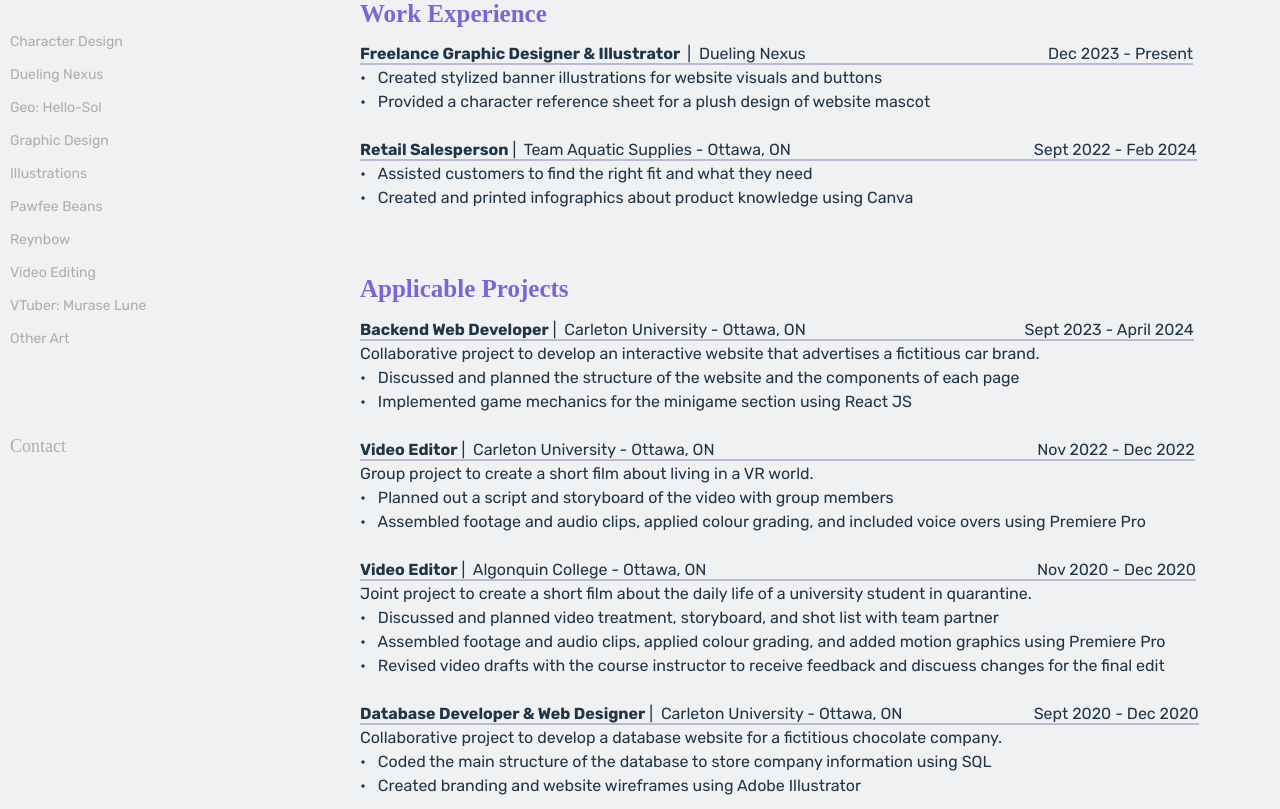
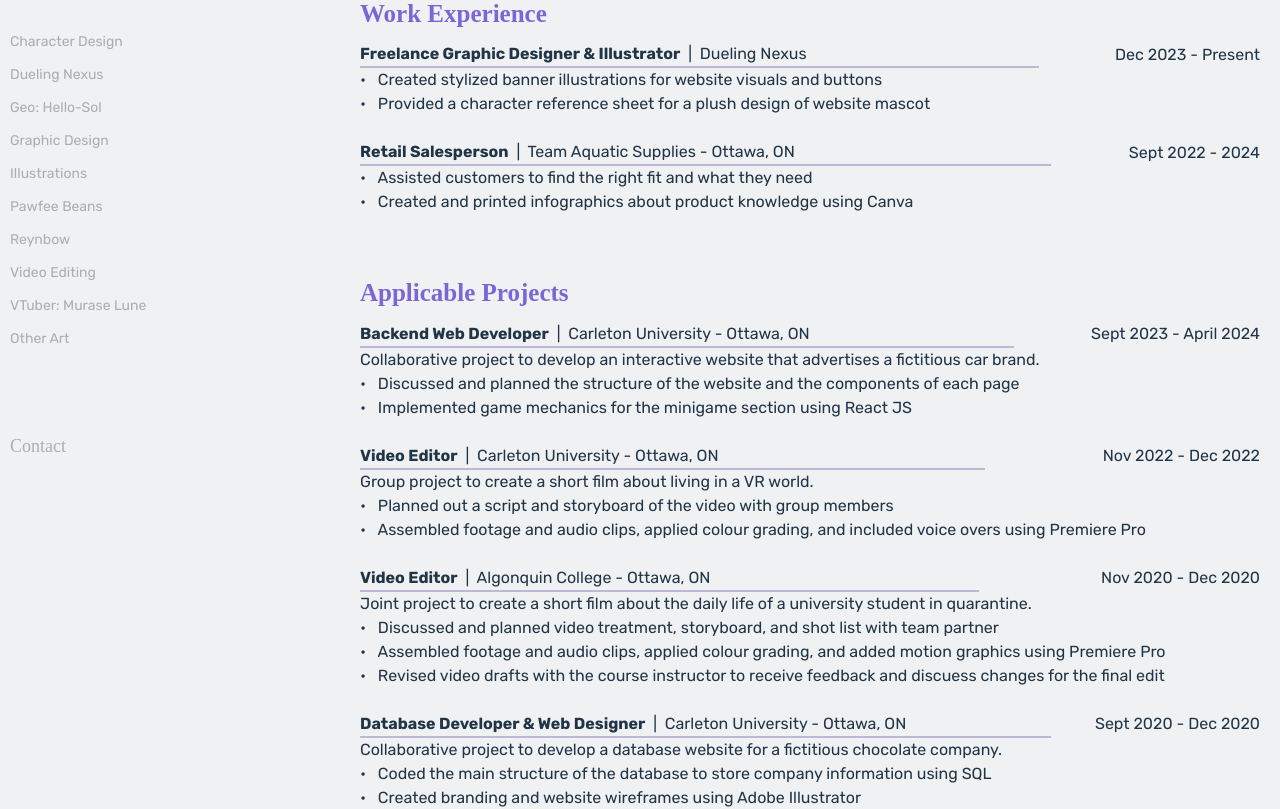
Before and after one commit to jaxque/portfolio, a React (Vite) app: page /portfolio/resume in a window 1280 px wide. Shown: the part 320-1129 px from the top of the page. Built offline with nearby package versions, Linux system fonts and the light colour scheme; a web font is replaced by a local one.

Commit message:
more resume formatting

```diff
--- a/src/pages/Resume.jsx
+++ b/src/pages/Resume.jsx
@@ -1,4 +1,5 @@
 import '../stylesheets/page.css'
+import '../stylesheets/resume.css'
 
 import { BackToTop } from './BackToTop'
 
@@ -20,22 +21,29 @@ function Resume() {
             <div className='sub_container'>
                 <div className='subheader'>Work Experience</div>
                 <div className='content'>
-                    <group style={{borderStyle:'none none solid none', borderWidth: 2, borderColor: '#bfb8d4'}}>
-                        <b>Freelance Graphic Designer & Illustrator </b >&nbsp;|&nbsp; Dueling Nexus
-                        &emsp; &emsp; &emsp; &emsp; &emsp; &emsp; &emsp; &emsp; &emsp; &emsp;
-                        &nbsp; &nbsp; &nbsp; &nbsp; &nbsp;
-                        Dec 2023 - Present
-                    </group><br/>
+                    <table>
+                        <tr>
+                            <th className='a'>Freelance Graphic Designer & Illustrator
+                                <group style={{textAlign: 'right', fontWeight: 400}}>
+                                &nbsp; |&nbsp; Dueling Nexus</group>
+                            </th>
+                            <th style={{textAlign: 'right', fontWeight: 400}}>Dec 2023 - Present</th>
+                        </tr>
+                    </table>
                     • &nbsp; Created stylized banner illustrations for website visuals and buttons <br/>
                     • &nbsp; Provided a character reference sheet for a plush design of website mascot
                 </div>
 <br/>
                 <div className='content'>
-                    <group style={{borderStyle:'none none solid none', borderWidth: 2, borderColor: '#bfb8d4'}}>
-                        <b>Retail Salesperson</b >&nbsp;|&nbsp; Team Aquatic Supplies - Ottawa, ON
-                        &emsp; &emsp; &emsp; &emsp; &emsp; &emsp; &emsp; &emsp; &emsp; &emsp; &emsp; &emsp;
-                        Sept 2022 - Feb 2024
-                    </group><br/>
+                    <table>
+                        <tr>
+                            <th className='a'>Retail Salesperson
+                                <group style={{textAlign: 'right', fontWeight: 400}}>
+                                &nbsp; |&nbsp; Team Aquatic Supplies - Ottawa, ON</group>
+                            </th>
+                            <th style={{textAlign: 'right', fontWeight: 400}}>Sept 2022 - 2024</th>
+                        </tr>
+                    </table>
                     • &nbsp; Assisted customers to find the right fit and what they need<br/>
                     • &nbsp; Created and printed infographics about product knowledge using Canva
                 </div>
@@ -45,35 +53,45 @@ function Resume() {
             <div className='sub_container'>
                 <div className='subheader'>Applicable Projects</div>
                 <div className='content'>
-                    <group style={{borderStyle:'none none solid none', borderWidth: 2, borderColor: '#bfb8d4'}}>
-                        <b>Backend Web Developer</b >&nbsp;|&nbsp; Carleton University - Ottawa, ON
-                        &emsp; &emsp; &emsp; &emsp; &emsp; &emsp; &emsp; &emsp; &emsp; &emsp; &nbsp; &nbsp;
-                        Sept 2023 - April 2024
-                    </group><br/>
+                    <table>
+                        <tr>
+                            <th className='a'>Backend Web Developer
+                                <group style={{textAlign: 'right', fontWeight: 400}}>
+                                &nbsp; |&nbsp; Carleton University - Ottawa, ON</group>
+                            </th>
+                            <th style={{textAlign: 'right', fontWeight: 400}}>Sept 2023 - April 2024</th>
+                        </tr>
+                    </table>
                     Collaborative project to develop an interactive website that advertises a fictitious car brand.<br/>
                     • &nbsp; Discussed and planned the structure of the website and the components of each page<br/>
                     • &nbsp; Implemented game mechanics for the minigame section using React JS
                 </div>
 <br/>
                 <div className='content'>
-                    <group style={{borderStyle:'none none solid none', borderWidth: 2, borderColor: '#bfb8d4'}}>
-                        <b>Video Editor</b >&nbsp;|&nbsp; Carleton University - Ottawa, ON
-                        &emsp; &emsp; &emsp; &emsp; &emsp; &emsp; &emsp; &emsp; &emsp; &emsp; &emsp; &emsp;
-                        &emsp; &emsp; &emsp; &emsp;
-                        Nov 2022 - Dec 2022
-                    </group><br/>
+                    <table>
+                        <tr>
+                            <th className='a'>Video Editor
+                                <group style={{textAlign: 'right', fontWeight: 400}}>
+                                &nbsp; |&nbsp; Carleton University - Ottawa, ON</group>
+                            </th>
+                            <th style={{textAlign: 'right', fontWeight: 400}}>Nov 2022 - Dec 2022</th>
+                        </tr>
+                    </table>
                     Group project to create a short film about living in a VR world.<br/>
                     • &nbsp; Planned out a script and storyboard of the video with group members<br/>
                     • &nbsp; Assembled footage and audio clips, applied colour grading, and included voice overs using Premiere Pro
                 </div>
 <br/>
                 <div className='content'>
-                    <group style={{borderStyle:'none none solid none', borderWidth: 2, borderColor: '#bfb8d4'}}>
-                        <b>Video Editor</b >&nbsp;|&nbsp; Algonquin College - Ottawa, ON
-                        &emsp; &emsp; &emsp; &emsp; &emsp; &emsp; &emsp; &emsp; &emsp; &emsp; &emsp; &emsp;
-                        &emsp; &emsp; &emsp; &emsp; &nbsp;
-                        Nov 2020 - Dec 2020
-                    </group><br/>
+                    <table>
+                        <tr>
+                            <th className='a'>Video Editor
+                                <group style={{textAlign: 'right', fontWeight: 400}}>
+                                &nbsp; |&nbsp; Algonquin College - Ottawa, ON</group>
+                            </th>
+                            <th style={{textAlign: 'right', fontWeight: 400}}>Nov 2020 - Dec 2020</th>
+                        </tr>
+                    </table>
                     Joint project to create a short film about the daily life of a university student in quarantine.<br/>
                     • &nbsp; Discussed and planned video treatment, storyboard, and shot list with team partner<br/>
                     • &nbsp; Assembled footage and audio clips, applied colour grading, and added motion graphics using Premiere Pro<br/>
@@ -81,11 +99,15 @@ function Resume() {
                 </div>
 <br/>
                 <div className='content'>
-                    <group style={{borderStyle:'none none solid none', borderWidth: 2, borderColor: '#bfb8d4'}}>
-                        <b>Database Developer & Web Designer</b >&nbsp;|&nbsp; Carleton University - Ottawa, ON
-                        &emsp; &emsp; &emsp; &emsp; &emsp; &emsp; &nbsp;
-                        Sept 2020 - Dec 2020
-                    </group><br/>
+                    <table>
+                        <tr>
+                            <th className='a'>Database Developer & Web Designer
+                                <group style={{textAlign: 'right', fontWeight: 400}}>
+                                &nbsp; |&nbsp; Carleton University - Ottawa, ON</group>
+                            </th>
+                            <th style={{textAlign: 'right', fontWeight: 400}}>Sept 2020 - Dec 2020</th>
+                        </tr>
+                    </table>
                     Collaborative project to develop a database website for a fictitious chocolate company.<br/>
                     • &nbsp; Coded the main structure of the database to store company information using SQL<br/>
                     • &nbsp; Created branding and website wireframes using Adobe Illustrator
@@ -96,12 +118,14 @@ function Resume() {
             <div className='sub_container'>
                 <div className='subheader'>Education</div>
                 <div className='content'>
-                    <group style={{borderStyle:'none none solid none', borderWidth: 2, borderColor: '#bfb8d4'}}>
-                        <b>Carleton University</b> - Ottawa, ON
-                        &emsp; &emsp; &emsp; &emsp; &emsp; &emsp; &emsp; &emsp; &emsp; &emsp; &emsp; &emsp;
-                        &emsp; &emsp; &emsp; &emsp; &emsp; &emsp; &emsp; &emsp; &nbsp; &nbsp;
-                        Sept 2019 - April 2024
-                    </group><br/>
+                    <table>
+                        <tr>
+                            <th className='a'>Carleton University
+                                <group style={{textAlign: 'right', fontWeight: 400}}> - Ottawa, ON</group>
+                            </th>
+                            <th style={{textAlign: 'right', fontWeight: 400}}>Sept 2019 - April 2024</th>
+                        </tr>
+                    </table>
                     Bachelor of Information Technology - Interactive Multimedia & Design <br/>
                     In collboration with Algonquin College Co-operative Education <br/>
                     CGPA: 8.22
--- a/src/pages/grid/DuelingNexus.jsx
+++ b/src/pages/grid/DuelingNexus.jsx
@@ -109,19 +109,19 @@ function DNX() {
                 <div className='content'>
                     <img className={`lazy-load fade-in ${loadedImages[ranked] ? 'loaded' : ''}`}
                              data-src={ranked}
-                             style={{width: 900}}
+                             style={{width: 900, cursor: 'pointer'}}
                              onClick={() => openModal(ranked)}
                              alt='Ranked Banner'/>
 
                     <img className={`lazy-load fade-in ${loadedImages[custom_games] ? 'loaded' : ''}`}
                                 data-src={custom_games}
-                                style={{width: 900}}
+                                style={{width: 900, cursor: 'pointer'}}
                                 onClick={() => openModal(custom_games)}
                                 alt='Custom Games Banner'/>
 
                     <img className={`lazy-load fade-in ${loadedImages[quickplay] ? 'loaded' : ''}`}
                                 data-src={quickplay}
-                                style={{width: 900}}
+                                style={{width: 900, cursor: 'pointer'}}
                                 onClick={() => openModal(quickplay)}
                                 alt='Quickplay Banner'/>
 
@@ -152,7 +152,7 @@ function DNX() {
 <br/>
                     <img className={`lazy-load fade-in ${loadedImages[nyx_fumo] ? 'loaded' : ''}`}
                              data-src={nyx_fumo}
-                             style={{width: 900}}
+                             style={{width: 900, cursor: 'pointer'}}
                              onClick={() => openModal(nyx_fumo)}
                              alt='Nyx Fumo Plush Design'/>
                 </div>
--- a/src/stylesheets/page.css
+++ b/src/stylesheets/page.css
@@ -1,3 +1,11 @@
+* {
+    margin: 0;
+    padding: 0;
+    border: 0;
+    font-size: 100%;
+    list-style: none;
+}
+
 .main_container {
     width: 100%;
     max-width: 1000px;
--- /dev/null
+++ b/src/stylesheets/resume.css
@@ -0,0 +1,8 @@
+table {
+    border-collapse: collapse;
+    width: 100%;
+}
+
+th.a {
+    border-bottom: 2px solid #bfb8d4;
+}
```
Also changed, not shown: src/pages/grid/CharaDesign.jsx (+29 -5 lines).
